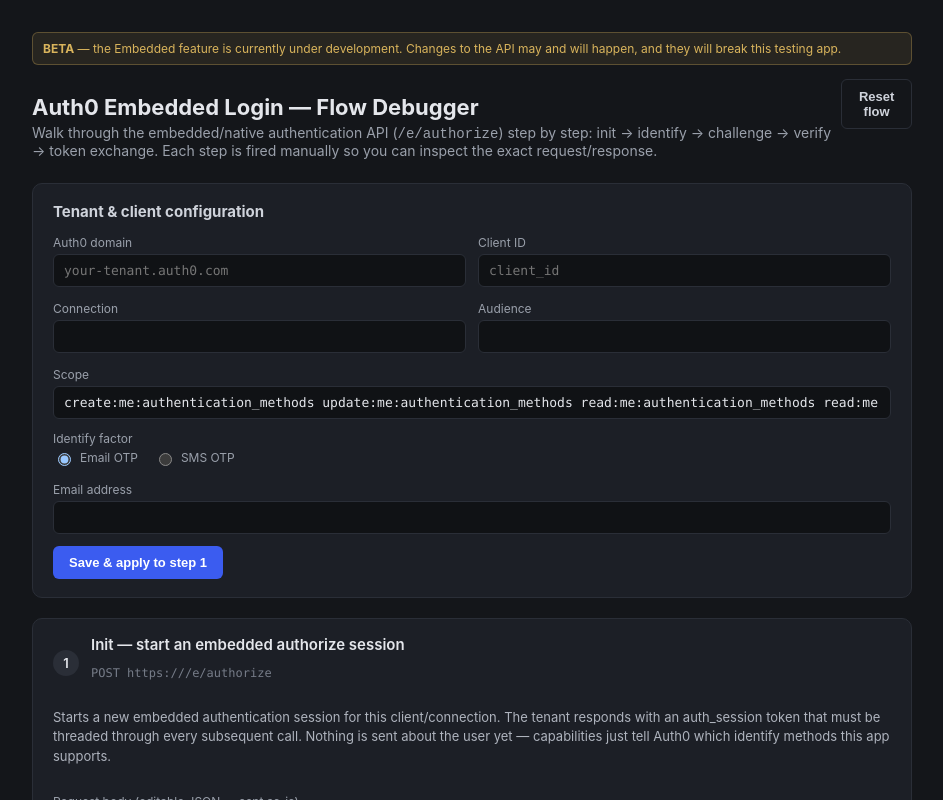
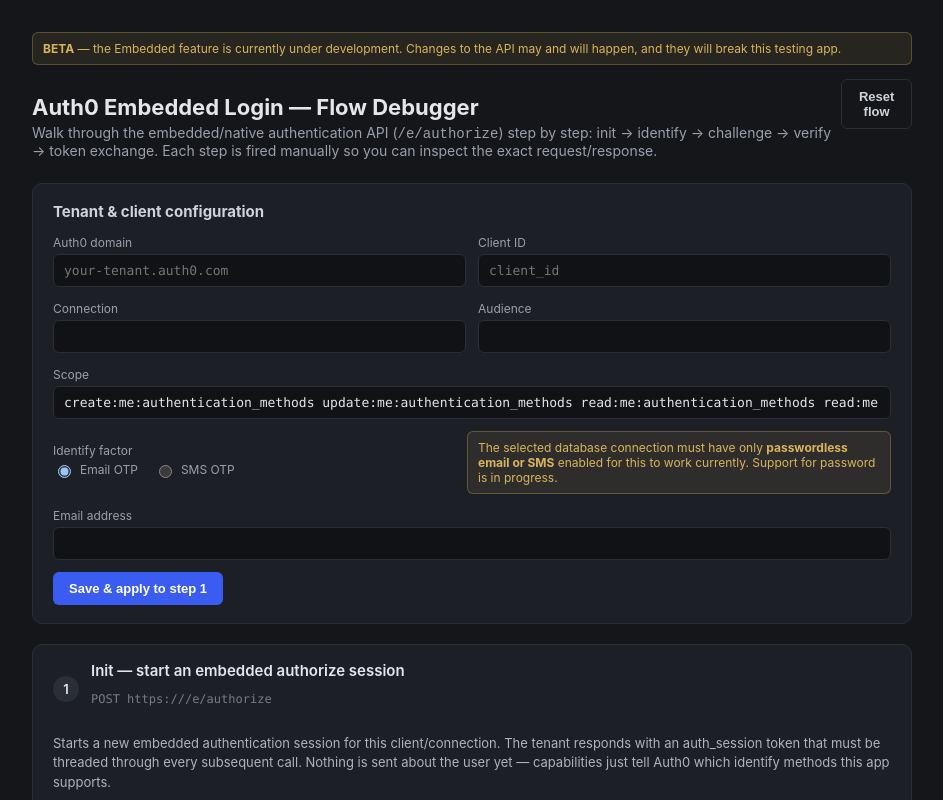
Before and after one commit to M3gababa/auth0-embedded-beta, a Vue app: page / in a window 1280 px wide. Shown: the top 800 px of the page, without its empty margins (168-1111 px from the left). Built offline with nearby package versions, Linux system fonts and the light colour scheme.

Commit message:
add info around database

```diff
--- a/src/App.vue
+++ b/src/App.vue
@@ -408,12 +408,18 @@
       <label>Scope</label>
       <input v-model="config.scope" type="text" />
     </div>
-    <div class="field">
-      <label>Identify factor</label>
-      <div class="radio-row">
-        <label><input type="radio" value="email" v-model="config.factor" /> Email OTP</label>
-        <label><input type="radio" value="phone" v-model="config.factor" /> SMS OTP</label>
+    <div class="step-inputs" style="align-items: center">
+      <div class="field">
+        <label>Identify factor</label>
+        <div class="radio-row">
+          <label><input type="radio" value="email" v-model="config.factor" /> Email OTP</label>
+          <label><input type="radio" value="phone" v-model="config.factor" /> SMS OTP</label>
+        </div>
       </div>
+      <p class="change-note" style="margin: 0; flex: 1">
+        The selected database connection must have only <strong>passwordless email or SMS</strong>
+        enabled for this to work currently. Support for password is in progress.
+      </p>
     </div>
     <div class="field">
       <label>{{ config.factor === 'phone' ? 'Phone number' : 'Email address' }}</label>
```
